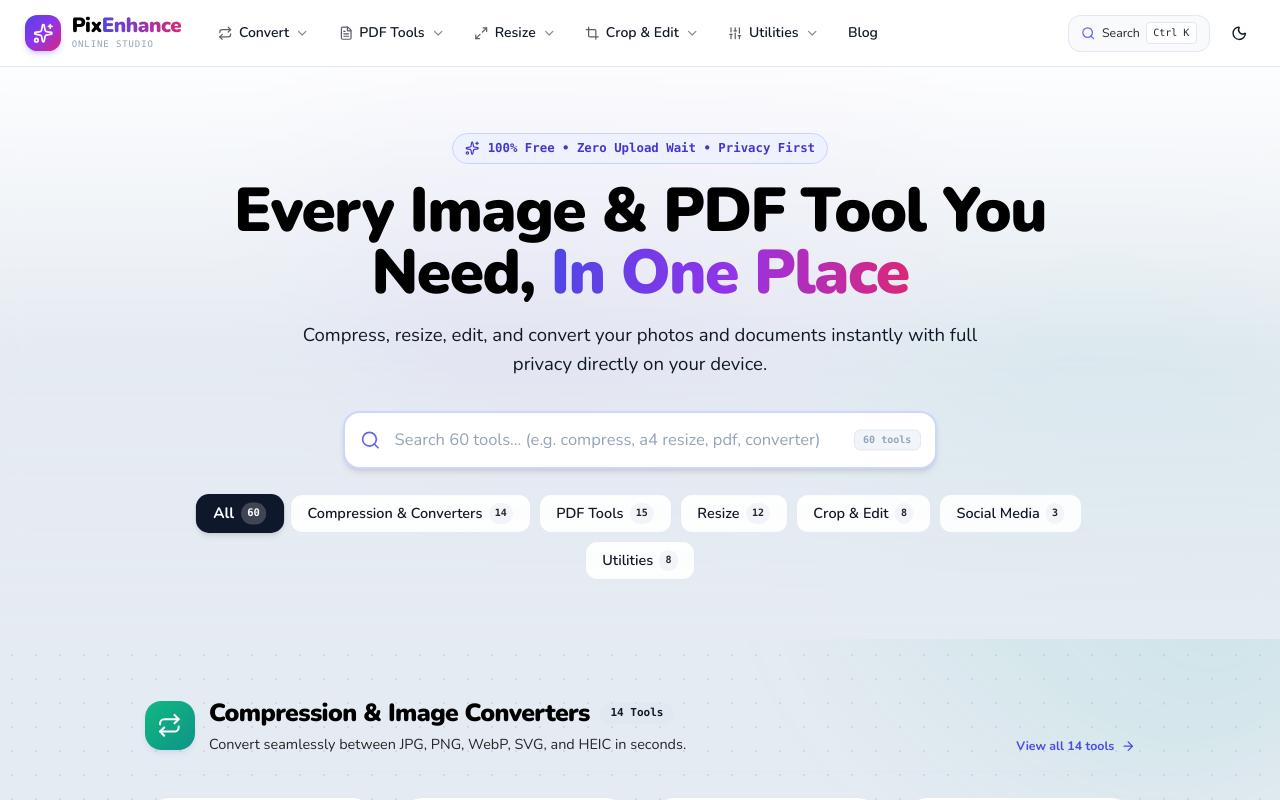
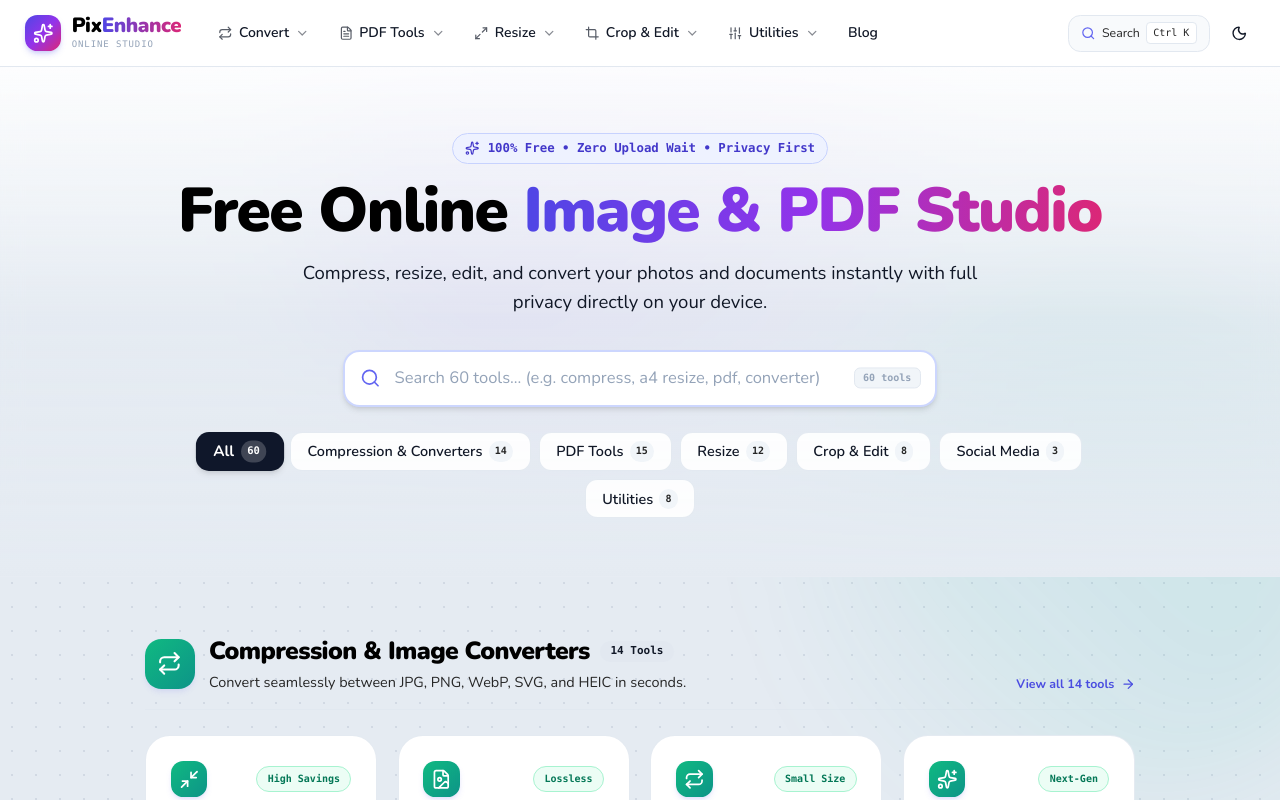
Before and after one commit to Jaswinder-Autviz/pixeenhance, a Next.js app: page / in a window 1280 px wide. Shown: the top 800 px of the page. Built offline with nearby package versions, Linux system fonts and the light colour scheme.

Commit message:
Update page.tsx

```diff
--- a/app/page.tsx
+++ b/app/page.tsx
@@ -353,9 +353,9 @@ export default function HomePage() {
           </div>
 
           <h1 className="text-4xl sm:text-5xl lg:text-6xl font-black text-slate-900 dark:text-white tracking-tight leading-tight mb-4">
-            Every Image &amp; PDF Tool You Need,{' '}
+            Free Online{' '}
             <span className="bg-clip-text text-transparent bg-gradient-to-r from-indigo-600 via-purple-600 to-pink-600 dark:from-indigo-400 dark:via-purple-300 dark:to-pink-400">
-              In One Place
+              Image &amp; PDF Studio
             </span>
           </h1>
 
```
